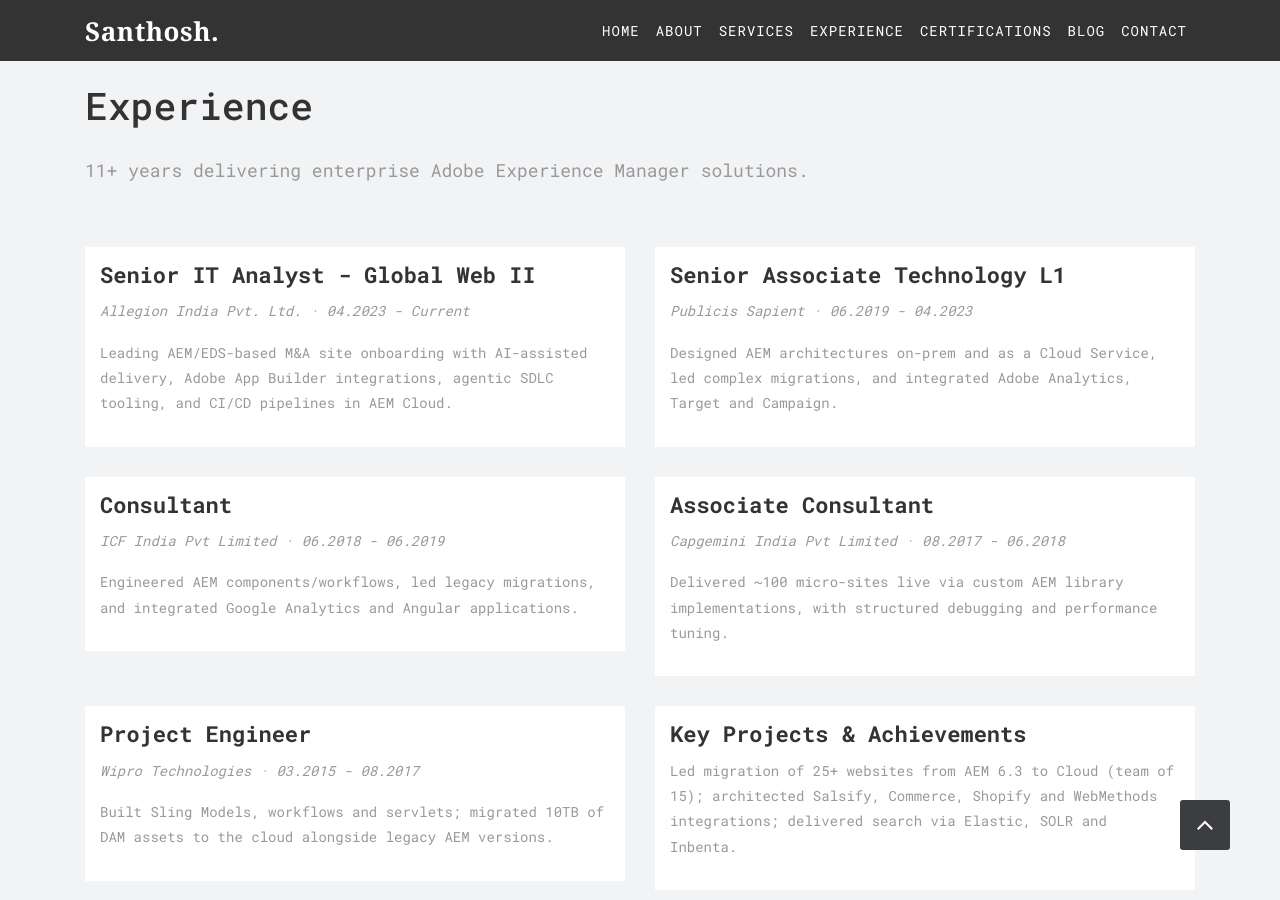
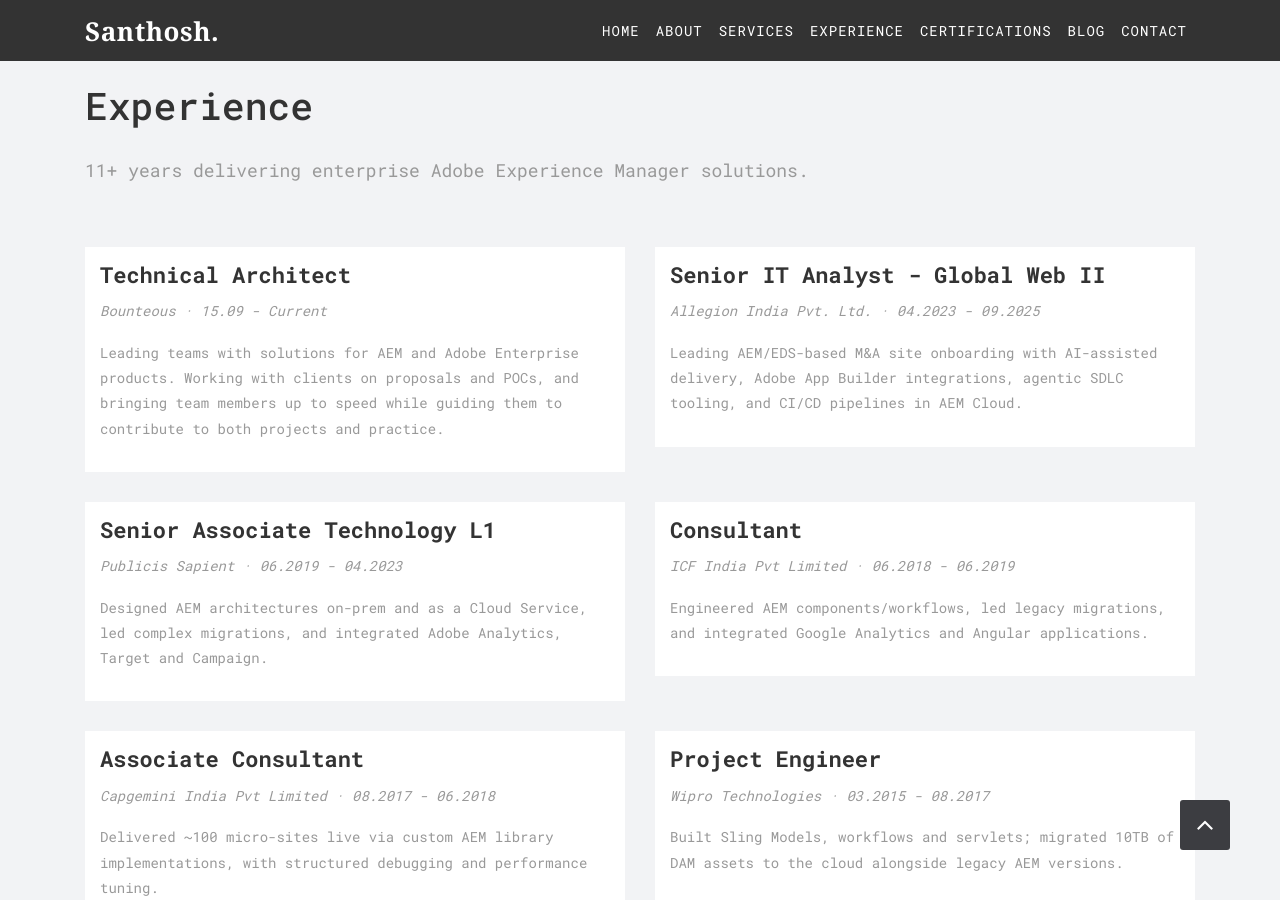
Before and after one commit to santy6694/santy6694.github.io, a Jekyll site: the page built from index.html, in a window 1280 px wide and 900 px high, scrolled down 2387 px. Built offline with Jekyll 4.4.1, drawn with Linux system fonts in a browser that asks for light colours; nearby versions of some CDN libraries.

Commit message:
Add Bounteous Technical Architect role to experience
Co-authored-by: Copilot App <223556219+Copilot@users.noreply.github.com>

```diff
--- a/index.html
+++ b/index.html
@@ -128,8 +128,15 @@ title: "Home"
         <div class="row">
             <div class="col-md-6">
                 <div class="services-inner-box">
+                    <h2>Technical Architect</h2>
+                    <p><em>Bounteous &middot; 15.09 - Current</em></p>
+                    <p>Leading teams with solutions for AEM and Adobe Enterprise products. Working with clients on proposals and POCs, and bringing team members up to speed while guiding them to contribute to both projects and practice.</p>
+                </div>
+            </div><!-- end col -->
+            <div class="col-md-6">
+                <div class="services-inner-box">
                     <h2>Senior IT Analyst - Global Web II</h2>
-                    <p><em>Allegion India Pvt. Ltd. &middot; 04.2023 - Current</em></p>
+                    <p><em>Allegion India Pvt. Ltd. &middot; 04.2023 - 09.2025</em></p>
                     <p>Leading AEM/EDS-based M&amp;A site onboarding with AI-assisted delivery, Adobe App Builder integrations, agentic SDLC tooling, and CI/CD pipelines in AEM Cloud.</p>
                 </div>
             </div><!-- end col -->
```
